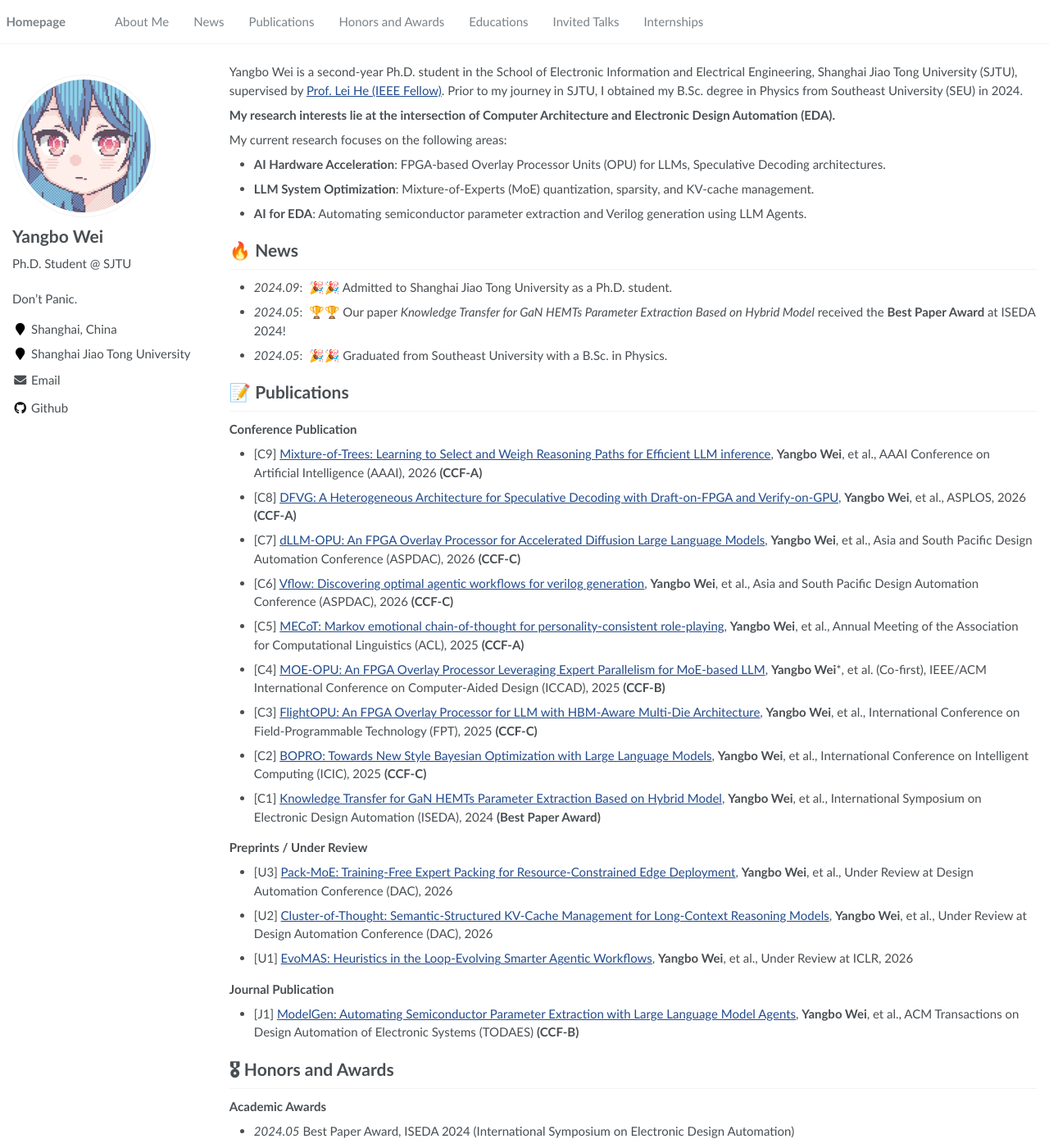
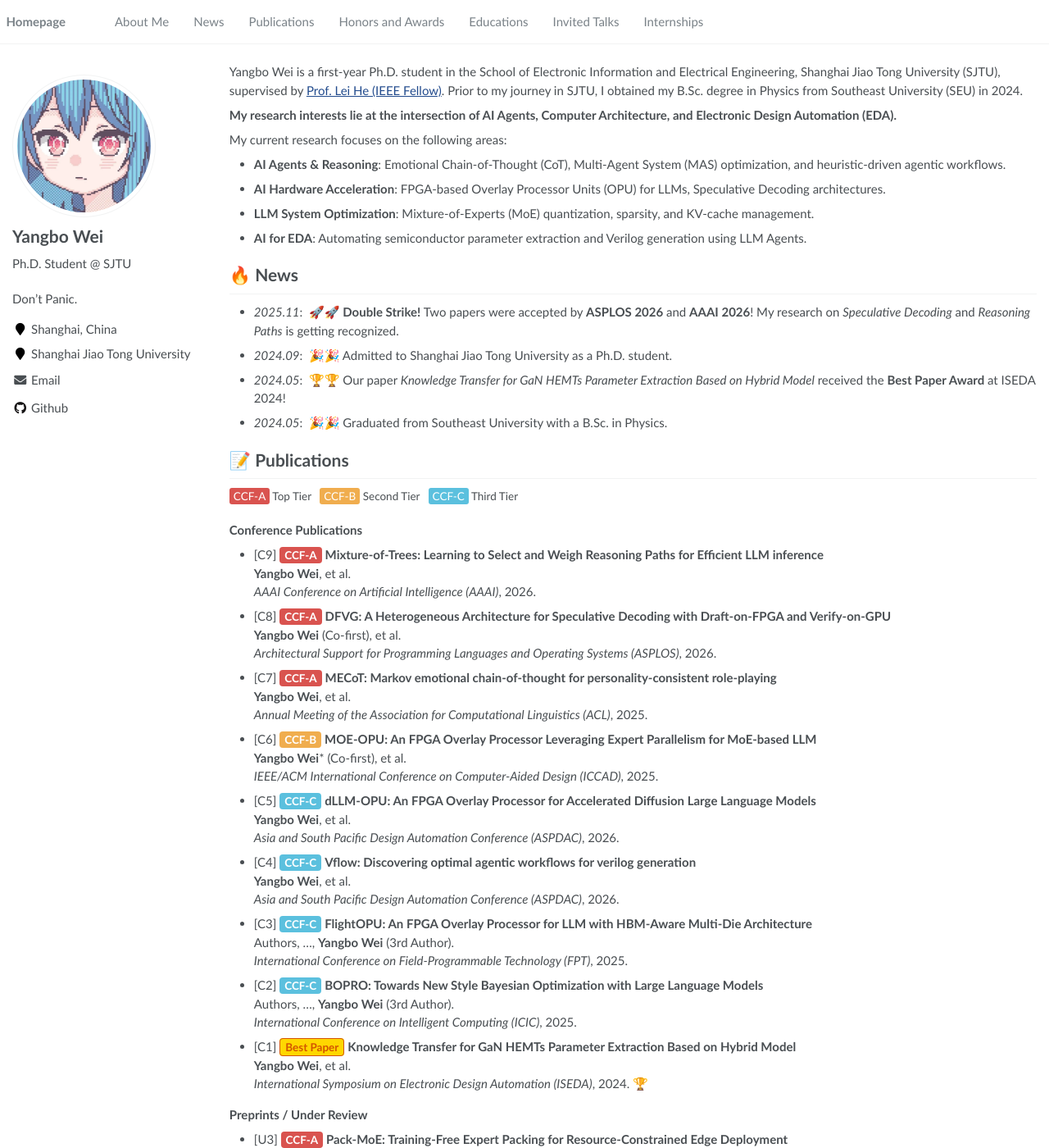
Before and after one commit to yangforever17/yangforever17.github.io, a Jekyll site: the page built from _pages/about.md, in a window 1280 px wide and 1400 px high. Shown: the whole window at 82% size. Built offline with Jekyll 4.4.1, drawn with Linux system fonts in a browser that asks for light colours; some of the changed text lies outside the part shown.

Commit message:
Update about.md

```diff
--- a/_pages/about.md
+++ b/_pages/about.md
@@ -17,46 +17,53 @@ redirect_from:
 
 <span class='anchor' id='about-me'></span>
 
-Yangbo Wei  is a second-year Ph.D. student in the School of Electronic Information and Electrical Engineering, Shanghai Jiao Tong University (SJTU), supervised by [Prof. Lei He (IEEE Fellow)](https://www.sjtu.edu.cn/).
+Yangbo Wei is a first-year Ph.D. student in the School of Electronic Information and Electrical Engineering, Shanghai Jiao Tong University (SJTU), supervised by [Prof. Lei He (IEEE Fellow)](https://www.sjtu.edu.cn/).
 Prior to my journey in SJTU, I obtained my B.Sc. degree in Physics from Southeast University (SEU) in 2024.
 
-**My research interests lie at the intersection of Computer Architecture and Electronic Design Automation (EDA).**
+**My research interests lie at the intersection of AI Agents, Computer Architecture, and Electronic Design Automation (EDA).**
 
 My current research focuses on the following areas:
+- **AI Agents & Reasoning**: Emotional Chain-of-Thought (CoT), Multi-Agent System (MAS) optimization, and heuristic-driven agentic workflows.
 - **AI Hardware Acceleration**: FPGA-based Overlay Processor Units (OPU) for LLMs, Speculative Decoding architectures.
 - **LLM System Optimization**: Mixture-of-Experts (MoE) quantization, sparsity, and KV-cache management.
 - **AI for EDA**: Automating semiconductor parameter extraction and Verilog generation using LLM Agents.
 
 # 🔥 News
+- *2025.11*: &nbsp;🚀🚀 **Double Strike!** Two papers were accepted by **ASPLOS 2026** and **AAAI 2026**! My research on *Speculative Decoding* and *Reasoning Paths* is getting recognized.
 - *2024.09*: &nbsp;🎉🎉 Admitted to Shanghai Jiao Tong University as a Ph.D. student.
 - *2024.05*: &nbsp;🏆🏆 Our paper *Knowledge Transfer for GaN HEMTs Parameter Extraction Based on Hybrid Model* received the **Best Paper Award** at ISEDA 2024!
 - *2024.05*: &nbsp;🎉🎉 Graduated from Southeast University with a B.Sc. in Physics.
 
 # 📝 Publications
 
-**Conference Publication**
-- [C9] [Mixture-of-Trees: Learning to Select and Weigh Reasoning Paths for Efficient LLM inference](https://yangbowei.github.io), **Yangbo Wei**, et al., AAAI Conference on Artificial Intelligence (AAAI), 2026 **(CCF-A)**
-- [C8] [DFVG: A Heterogeneous Architecture for Speculative Decoding with Draft-on-FPGA and Verify-on-GPU](https://yangbowei.github.io), **Yangbo Wei**, et al., ASPLOS, 2026 **(CCF-A)**
-- [C7] [dLLM-OPU: An FPGA Overlay Processor for Accelerated Diffusion Large Language Models](https://yangbowei.github.io), **Yangbo Wei**, et al., Asia and South Pacific Design Automation Conference (ASPDAC), 2026 **(CCF-C)**
-- [C6] [Vflow: Discovering optimal agentic workflows for verilog generation](https://yangbowei.github.io), **Yangbo Wei**, et al., Asia and South Pacific Design Automation Conference (ASPDAC), 2026 **(CCF-C)**
-- [C5] [MECoT: Markov emotional chain-of-thought for personality-consistent role-playing](https://yangbowei.github.io), **Yangbo Wei**, et al., Annual Meeting of the Association for Computational Linguistics (ACL), 2025 **(CCF-A)**
-- [C4] [MOE-OPU: An FPGA Overlay Processor Leveraging Expert Parallelism for MoE-based LLM](https://yangbowei.github.io), **Yangbo Wei***, et al. (Co-first), IEEE/ACM International Conference on Computer-Aided Design (ICCAD), 2025 **(CCF-B)**
-- [C3] [FlightOPU: An FPGA Overlay Processor for LLM with HBM-Aware Multi-Die Architecture](https://yangbowei.github.io), **Yangbo Wei**, et al., International Conference on Field-Programmable Technology (FPT), 2025 **(CCF-C)**
-- [C2] [BOPRO: Towards New Style Bayesian Optimization with Large Language Models](https://yangbowei.github.io), **Yangbo Wei**, et al., International Conference on Intelligent Computing (ICIC), 2025 **(CCF-C)**
-- [C1] [Knowledge Transfer for GaN HEMTs Parameter Extraction Based on Hybrid Model](https://yangbowei.github.io), **Yangbo Wei**, et al., International Symposium on Electronic Design Automation (ISEDA), 2024 **(Best Paper Award)**
+<div style="font-size: 0.9em; margin-bottom: 20px;">
+<span style="background-color: #d9534f; color: white; padding: 2px 5px; border-radius: 3px;">CCF-A</span> Top Tier &nbsp;
+<span style="background-color: #f0ad4e; color: white; padding: 2px 5px; border-radius: 3px;">CCF-B</span> Second Tier &nbsp;
+<span style="background-color: #5bc0de; color: white; padding: 2px 5px; border-radius: 3px;">CCF-C</span> Third Tier
+</div>
 
+**Conference Publications**
+- [C9] <span style="background-color: #d9534f; color: white; padding: 2px 6px; border-radius: 4px; font-size: 0.9em; font-weight: bold;">CCF-A</span> **Mixture-of-Trees: Learning to Select and Weigh Reasoning Paths for Efficient LLM inference** <br> **Yangbo Wei**, et al. <br> *AAAI Conference on Artificial Intelligence (AAAI)*, 2026.
+- [C8] <span style="background-color: #d9534f; color: white; padding: 2px 6px; border-radius: 4px; font-size: 0.9em; font-weight: bold;">CCF-A</span> **DFVG: A Heterogeneous Architecture for Speculative Decoding with Draft-on-FPGA and Verify-on-GPU** <br> **Yangbo Wei** (Co-first), et al. <br> *Architectural Support for Programming Languages and Operating Systems (ASPLOS)*, 2026.
+- [C7] <span style="background-color: #d9534f; color: white; padding: 2px 6px; border-radius: 4px; font-size: 0.9em; font-weight: bold;">CCF-A</span> **MECoT: Markov emotional chain-of-thought for personality-consistent role-playing** <br> **Yangbo Wei**, et al. <br> *Annual Meeting of the Association for Computational Linguistics (ACL)*, 2025.
+- [C6] <span style="background-color: #f0ad4e; color: white; padding: 2px 6px; border-radius: 4px; font-size: 0.9em; font-weight: bold;">CCF-B</span> **MOE-OPU: An FPGA Overlay Processor Leveraging Expert Parallelism for MoE-based LLM** <br> **Yangbo Wei*** (Co-first), et al. <br> *IEEE/ACM International Conference on Computer-Aided Design (ICCAD)*, 2025.
+- [C5] <span style="background-color: #5bc0de; color: white; padding: 2px 6px; border-radius: 4px; font-size: 0.9em; font-weight: bold;">CCF-C</span> **dLLM-OPU: An FPGA Overlay Processor for Accelerated Diffusion Large Language Models** <br> **Yangbo Wei**, et al. <br> *Asia and South Pacific Design Automation Conference (ASPDAC)*, 2026.
+- [C4] <span style="background-color: #5bc0de; color: white; padding: 2px 6px; border-radius: 4px; font-size: 0.9em; font-weight: bold;">CCF-C</span> **Vflow: Discovering optimal agentic workflows for verilog generation** <br> **Yangbo Wei**, et al. <br> *Asia and South Pacific Design Automation Conference (ASPDAC)*, 2026.
+- [C3] <span style="background-color: #5bc0de; color: white; padding: 2px 6px; border-radius: 4px; font-size: 0.9em; font-weight: bold;">CCF-C</span> **FlightOPU: An FPGA Overlay Processor for LLM with HBM-Aware Multi-Die Architecture** <br> Authors, ..., **Yangbo Wei** (3rd Author). <br> *International Conference on Field-Programmable Technology (FPT)*, 2025.
+- [C2] <span style="background-color: #5bc0de; color: white; padding: 2px 6px; border-radius: 4px; font-size: 0.9em; font-weight: bold;">CCF-C</span> **BOPRO: Towards New Style Bayesian Optimization with Large Language Models** <br> Authors, ..., **Yangbo Wei** (3rd Author). <br> *International Conference on Intelligent Computing (ICIC)*, 2025.
+- [C1] <span style="background-color: #ffd700; color: #d35400; padding: 2px 6px; border-radius: 4px; font-size: 0.9em; font-weight: bold; border: 1px solid #d35400;">Best Paper</span> **Knowledge Transfer for GaN HEMTs Parameter Extraction Based on Hybrid Model** <br> **Yangbo Wei**, et al. <br> *International Symposium on Electronic Design Automation (ISEDA)*, 2024. 🏆
 
 **Preprints / Under Review**
-- [U3] [Pack-MoE: Training-Free Expert Packing for Resource-Constrained Edge Deployment](https://yangbowei.github.io), **Yangbo Wei**, et al., Under Review at Design Automation Conference (DAC), 2026
-- [U2] [Cluster-of-Thought: Semantic-Structured KV-Cache Management for Long-Context Reasoning Models](https://yangbowei.github.io), **Yangbo Wei**, et al., Under Review at Design Automation Conference (DAC), 2026
-- [U1] [EvoMAS: Heuristics in the Loop-Evolving Smarter Agentic Workflows](https://yangbowei.github.io), **Yangbo Wei**, et al., Under Review at ICLR, 2026
+- [U3] <span style="background-color: #d9534f; color: white; padding: 2px 6px; border-radius: 4px; font-size: 0.9em; font-weight: bold;">CCF-A</span> **Pack-MoE: Training-Free Expert Packing for Resource-Constrained Edge Deployment** <br> **Yangbo Wei**, et al. <br> *Under Review at Design Automation Conference (DAC)*, 2026.
+- [U2] <span style="background-color: #d9534f; color: white; padding: 2px 6px; border-radius: 4px; font-size: 0.9em; font-weight: bold;">CCF-A</span> **Cluster-of-Thought: Semantic-Structured KV-Cache Management for Long-Context Reasoning Models** <br> **Yangbo Wei**, et al. <br> *Under Review at Design Automation Conference (DAC)*, 2026.
+- [U1] <span style="background-color: #999; color: white; padding: 2px 6px; border-radius: 4px; font-size: 0.9em; font-weight: bold;">Preprint</span> **EvoMAS: Heuristics in the Loop-Evolving Smarter Agentic Workflows** <br> **Yangbo Wei**, et al. <br> *Under Review at ICLR*, 2026.
 
-**Journal Publication**
-- [J1] [ModelGen: Automating Semiconductor Parameter Extraction with Large Language Model Agents](https://yangbowei.github.io), **Yangbo Wei**, et al., ACM Transactions on Design Automation of Electronic Systems (TODAES) **(CCF-B)**
+**Journal Publications**
+- [J1] <span style="background-color: #f0ad4e; color: white; padding: 2px 6px; border-radius: 4px; font-size: 0.9em; font-weight: bold;">CCF-B</span> **ModelGen: Automating Semiconductor Parameter Extraction with Large Language Model Agents** <br> **Yangbo Wei**, et al. <br> *ACM Transactions on Design Automation of Electronic Systems (TODAES)*.
 
 # 🎖 Honors and Awards
 **Academic Awards**
-- *2024.05* Best Paper Award, ISEDA 2024 (International Symposium on Electronic Design Automation)
+- *2024.05* **Best Paper Award**, ISEDA 2024 (International Symposium on Electronic Design Automation)
 - *2023* First Prize (Meritorious Winner), Mathematical Contest in Modeling (MCM/ICM)
 - *2023* Second Prize, China Undergraduate Mathematical Contest in Modeling (National Level)
 
@@ -69,11 +76,12 @@ My current research focuses on the following areas:
 - *2020.09 - 2024.06*, B.Sc. in Physics, Southeast University (SEU).
 
 # 💻 Projects
+- **AI Agents & Reasoning (MECoT & EvoMAS)**: Developed "Markov Emotional Chain-of-Thought" (MECoT) to enhance personality-consistent role-playing in LLMs. Proposed EvoMAS to optimize Multi-Agent Systems (MAS) workflows using heuristic evolution loops for smarter agentic collaboration.
 - **FPGA-based Overlay Processor Unit (OPU)**: Designed a scalable computing engine on Xilinx Alveo U200 to accelerate BERT, ViT, and LLaMA models. Implemented hardware-software co-design with PCIe data transfer.
 - **Heterogeneous Speculative Decoding (DFVG)**: Proposed a Draft-on-FPGA, Verify-on-GPU architecture, achieving 3.26x throughput improvement for LLM inference.
 - **Expert-Aware Quantization for MoE**: Implemented N:M sparsity and mixed-precision quantization for DeepSeek-V2-Lite, reducing parameter size by 2.76x.
 
-# 💬 Skills
-- **Languages**: Chinese (Native), English (CET-6, Reading/Writing Proficient)
-- **Programming**: Python (PyTorch, Transformers), C/C++, Verilog
-- **Tools**: Vivado, ModelSim, Vitis, LaTeX
+
+# 🏖️ Life & Misc
+
+**“Don’t Panic. In a universe this big, a bug is nothing.”**
```
